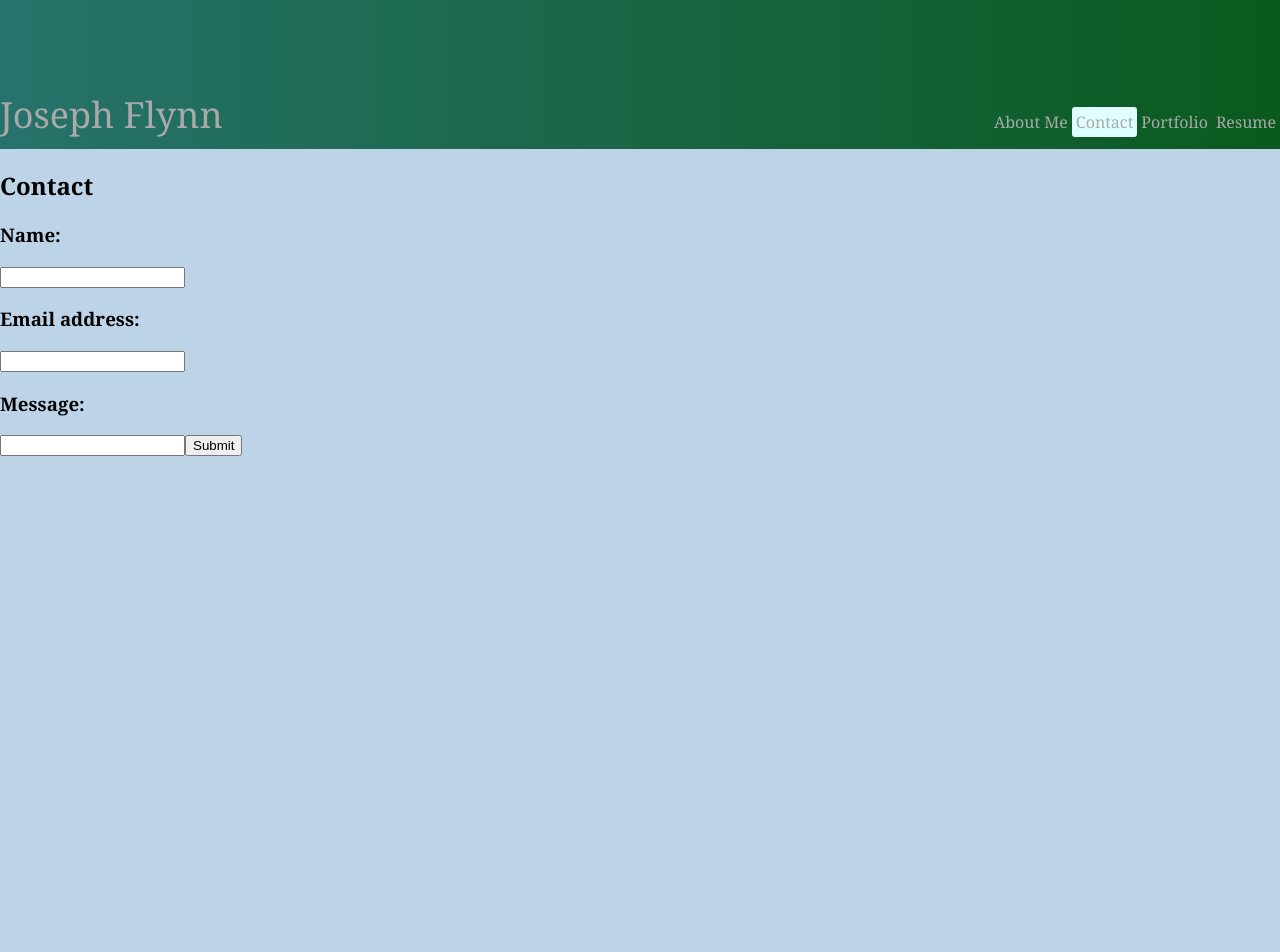
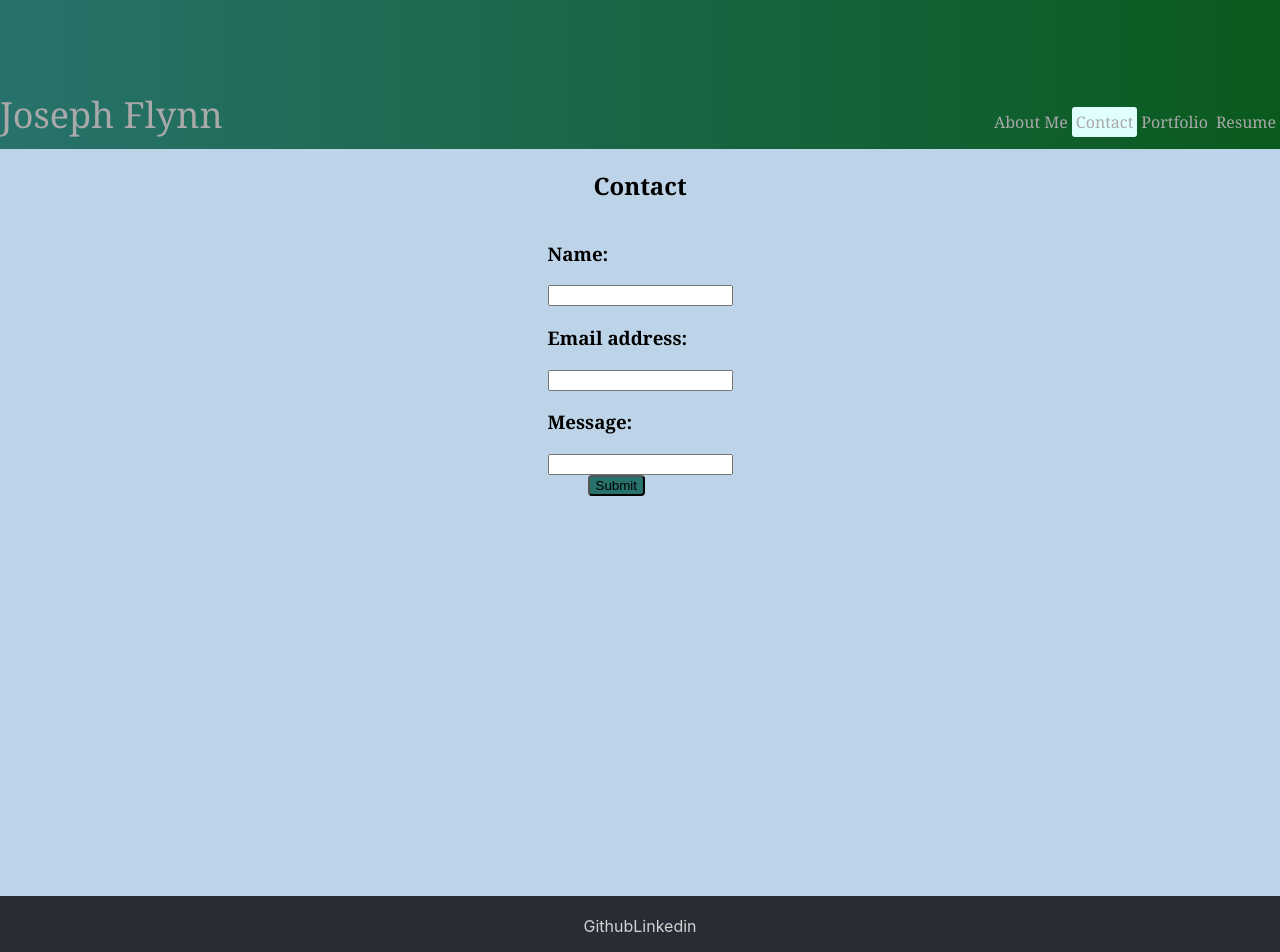
Before and after one commit to Alphastranger/React-Portfolio, a React (Create React App) app in the folder my-react-app/: page /contact in a window 1280 px wide. Shown: the top 952 px of the page. Before the commit the page ends 800 px from the top, so only its background shows below. Built offline with nearby package versions, Linux system fonts and the light colour scheme.

Commit message:
Fixed the footer and started working on adding it to the css

```diff
--- a/my-react-app/src/App.css
+++ b/my-react-app/src/App.css
@@ -44,6 +44,34 @@
 .active {
   display: inline;
   background-color: lightcyan;
+}
+.contactPage {
+  display: flex;
+  justify-content: center;
+  flex-direction: column;
+  align-items: center;
+}
+.contactForm button {
+  background-color: rgb(39, 114, 107);
+  border-radius: 4px;
+  display: flex;
+  margin-left: 40px;
+}
+.bottomScreen {
+  display: flex;
+  position: relative;
+  bottom: -400px;
+  justify-content: center;
+  align-items: flex-start;
+  background-color: #282c34;
+  height: 200px
+}
+.footer {
+  color: lightgrey;
+  justify-content: space-between;
+  position: relative;
+  top: 20px;
+  display: block;
 }
 .headings {
   display: flex;
--- a/my-react-app/src/App.js
+++ b/my-react-app/src/App.js
@@ -25,7 +25,7 @@ function App() {
         <Route path='/resume' component={Resume}></Route>
       </Routes>
       <Main/>
-      <Footer />
+      <Footer/>
     </div>
   )
 }
--- a/my-react-app/src/components/Contact.js
+++ b/my-react-app/src/components/Contact.js
@@ -36,7 +36,7 @@ const Contact = ()=>{
                 <h3>Email address:</h3>
                 <input type="text" value={secondInput} name="email" onChange={inputChange}></input>
                 <h3>Message:</h3>
-                <input type="textarea" value={thirdInput} name="message" onChange={inputChange}></input>
+                <input type="textarea" value={thirdInput} name="message" onChange={inputChange}></input><br></br>
                 <button className="submitBut">Submit</button>
 
             </form>
--- a/my-react-app/src/components/Footer.js
+++ b/my-react-app/src/components/Footer.js
@@ -1,9 +1,11 @@
 import React from "react";
 
 const Footer = ()=>{
+    return (
     <div className="bottomScreen">
         <a href="github" className={"footer"}>Github</a>
         <a href='linkedin'className={"footer"}>Linkedin</a>
     </div>
+    )
 }
-export default  Footer
+export default Footer
```
